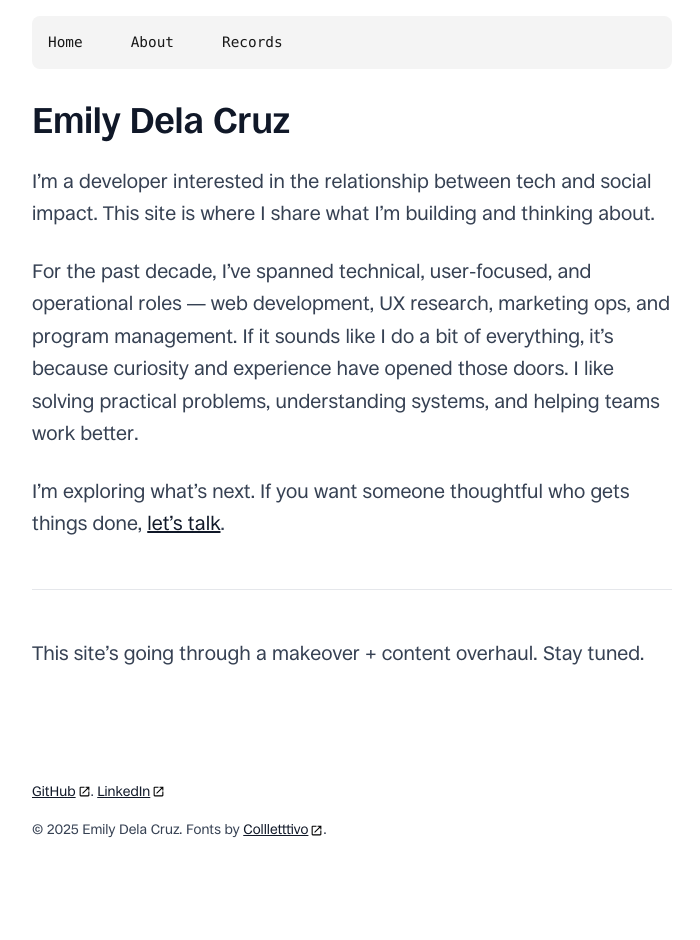
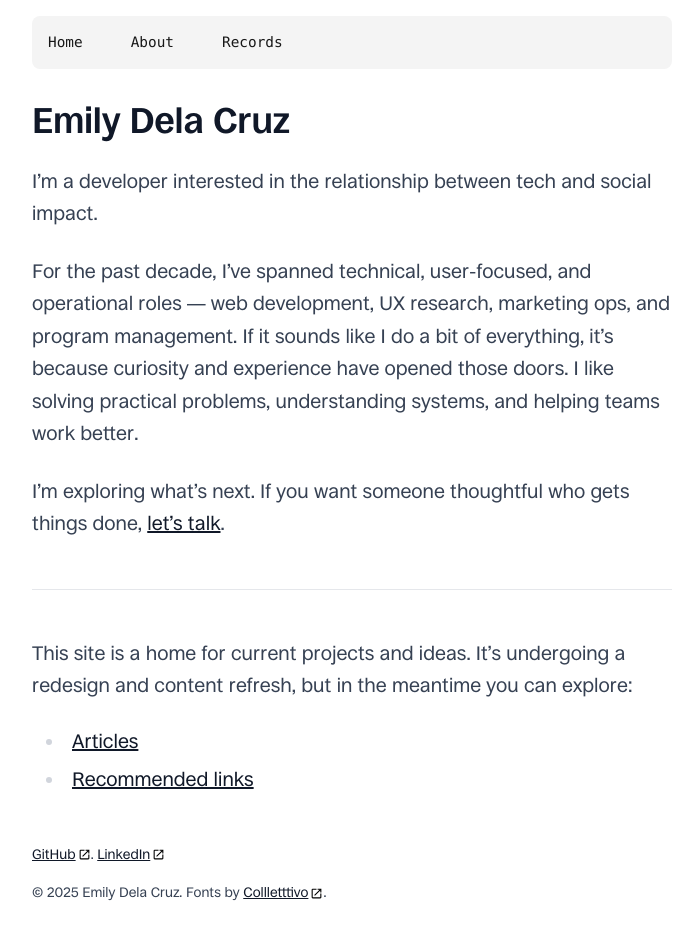
Before and after one commit to emdecr/emdecr.com, a Next.js app: page / in a window 1280 px wide. Shown: the top 940 px of the page, without its empty margins (288-988 px from the left). Before the commit the page ends 881 px from the top, so only its background shows below. Built offline with nearby package versions, Linux system fonts and the light colour scheme.

Commit message:
Update content

```diff
--- a/src/app/bookmarks/BookmarkList.tsx
+++ b/src/app/bookmarks/BookmarkList.tsx
@@ -17,25 +17,27 @@ export default function BookmarkList({ allBookmarks }: { allBookmarks: Bookmark[
 
   return (
     <main className="">
-      <h1 className="text-2xl font-bold">Bookmarks</h1>
+      <h1 className="text-2xl font-bold mb-4">Bookmarks</h1>
 
       <ul className="grid gap-4 grid-cols-3 grid-rows-3">
         {bookmarks.map((b, i) => (
-          <li key={`${b.bookmark_link}-${i}`} className="border p-4 rounded">
+          <li key={`${b.bookmark_link}-${i}`} className="border border-neutral-300 p-4 rounded">
             <a href={b.bookmark_link} target="_blank" rel="noopener noreferrer">
               <h2 className="text-lg font-semibold text-blue-600">{b.bookmark_title}</h2>
             </a>
 
-            <p className="text-sm text-gray-500">
+            <p className="text-sm text-gray-400">
               {new Intl.DateTimeFormat("en-US", {
                 year: "numeric",
-                month: "long",
+                month: "short",
                 day: "numeric",
-                hour: "numeric",
-                minute: "2-digit",
                 hour12: true,
               }).format(new Date(b.bookmark_date))}
             </p>
+
+            {b.bookmark_note && (
+              <p className="text-sm mt-4">{b.bookmark_note}</p>
+            )}
 
             {b.bookmark_image && (
               <Image
@@ -48,8 +50,6 @@ export default function BookmarkList({ allBookmarks }: { allBookmarks: Bookmark[
                 unoptimized // Optional if image host isn't in next.config.js
               />
             )}
-
-            {b.bookmark_note && <p className="mt-2">{b.bookmark_note}</p>}
           </li>
         ))}
       </ul>
--- a/src/app/page.tsx
+++ b/src/app/page.tsx
@@ -1,4 +1,5 @@
 import type { Metadata } from 'next'
+import Link from "next/link";
 
 export const metadata: Metadata = {
   title: 'Emily Dela Cruz - Home',
@@ -11,7 +12,7 @@ export default function Home() {
     <main className="fade-in prose">
       <h1 className="text-3xl lg:text-4xl font-bold mb-4">Emily Dela Cruz</h1>
 
-      <p className="text-xl leading-relaxed mb-4">I&rsquo;m a developer interested in the relationship between tech and social impact. This site is where I share what I&rsquo;m building and thinking about.</p>
+      <p className="text-xl leading-relaxed mb-4">I&rsquo;m a developer interested in the relationship between tech and social impact.</p>
 
       <p className="text-xl leading-relaxed mb-4">For the past decade, I&rsquo;ve spanned technical, user-focused, and operational roles &mdash; web development, UX research, marketing ops, and program management. If it sounds like I do a bit of everything, it&rsquo;s because curiosity and experience have opened those doors. I like solving practical problems, understanding systems, and helping teams work better.</p>
 
@@ -19,7 +20,27 @@ export default function Home() {
 
       <hr></hr>
 
-      <p className="text-xl leading-relaxed mb-4">This site&rsquo;s going through a makeover + content overhaul. Stay tuned.</p>
+      <p className="text-xl leading-relaxed mb-4">This site is a home for current projects and ideas. It&rsquo;s undergoing a redesign and content refresh, but in the meantime you can explore:</p>
+
+      <ul className="text-xl">
+        <li>
+          <Link
+              href="/records"
+              rel="noopener noreferrer"
+              className="underline">
+              Articles
+          </Link>
+        </li>
+        <li>
+          <Link
+              href="/bookmarks"
+              rel="noopener noreferrer"
+              className="underline">
+              Recommended links
+          </Link>
+        </li>
+      </ul>
+
     </main>
   );
 }
```
Also changed, not shown: data/bookmarks.csv.
